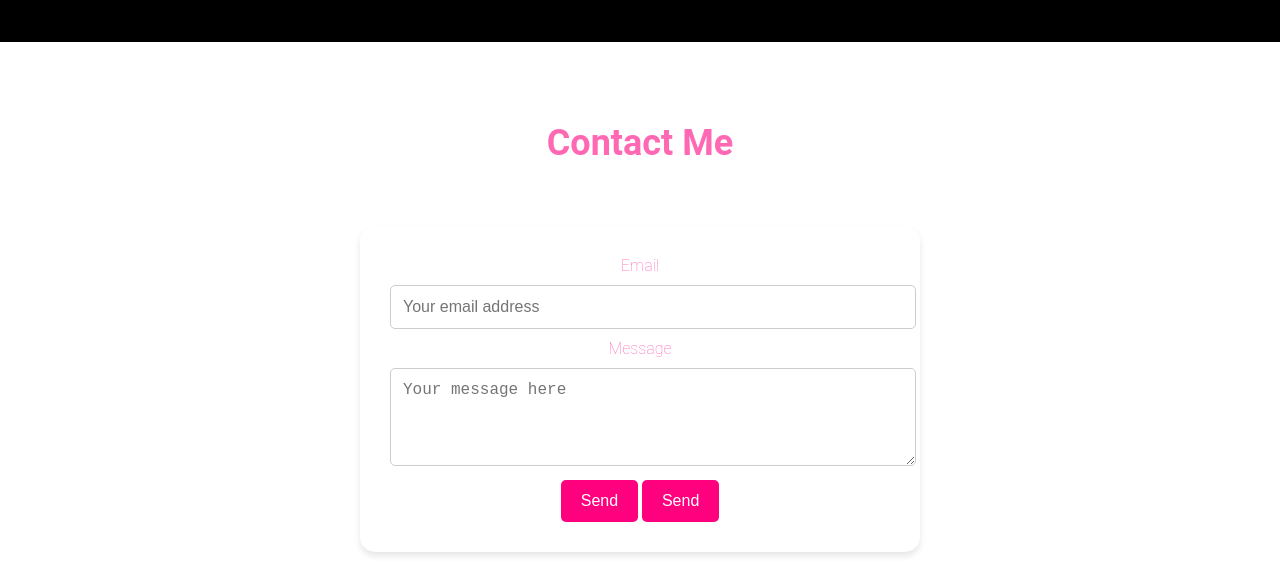
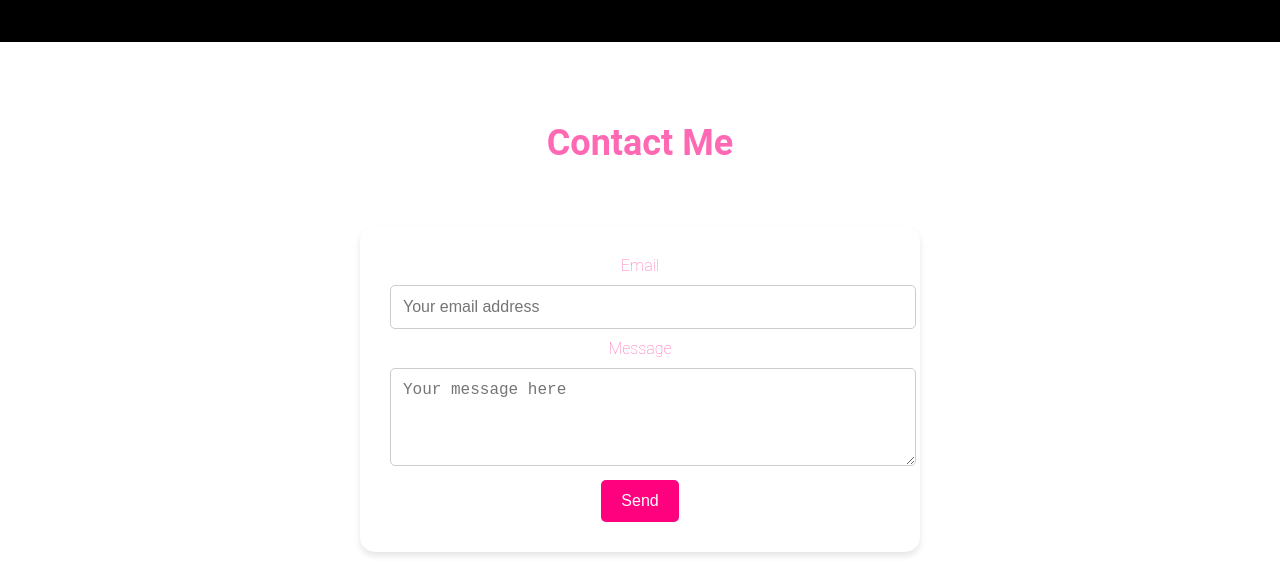
Before and after one commit to ppate343/portfolio.github.io, a plain HTML site: page index.html in a window 1280 px wide. Shown: the part 5026-5598 px from the top of the page. Drawn offline with Linux system fonts and the light colour scheme; files whose address does not match are found by name.

Commit message:
remove button

```diff
--- a/index.html
+++ b/index.html
@@ -555,8 +555,6 @@
             ></textarea>
 
             <button type="submit">Send</button>
-
-            <button type="submit">Send</button>
           </form>
           <p
             id="formMessage"
```
